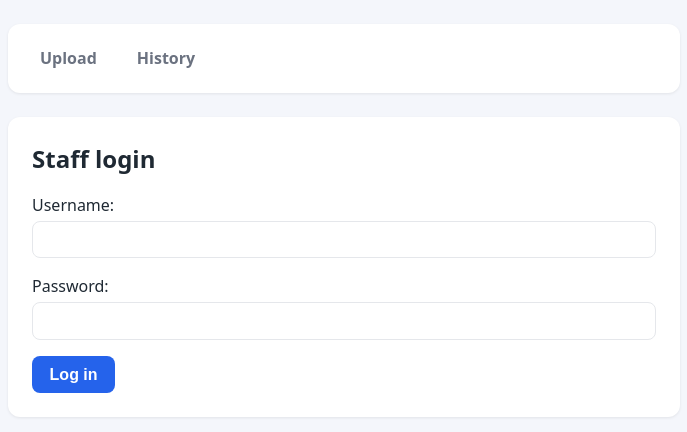
After one commit to 87vspry4fw-maker/ANPR, a Flask app: page /login in a window 1280 px wide. The commit adds this page. Shown: the top 432 px of the page, without its empty margins (296-983 px from the left). Run offline with Flask 3, Linux system fonts and the light colour scheme; parts of the project's set-up code (start-up, migrations or seed data) failed here and were passed over.

Commit message:
added login

```diff
--- a/app.py
+++ b/app.py
@@ -5,9 +5,13 @@ from flask import ( Flask,
                     request,
                     redirect,
                     url_for,
+                    session,
                     flash,)
 
 from werkzeug.utils import secure_filename
+from werkzeug.security import check_password_hash
+from functools import wraps
+
 
 from prediction import PredictPlate
 from database import CarParkDB
@@ -19,16 +23,48 @@ AllowedExtensions = {".png", ".jpg", ".jpeg", ".bmp", ".webp"}
 
 app = Flask(__name__)
 app.secret_key = "change-me-for-the-nea"
+Username = "admin"
+Password_hash = "pbkdf2:sha256:1000000$mozSeLmAFHPr9Dp3$2f356340a657a8f0b911428b9953af055efee2038671f4590961c13d5b8a78fd"
+#Parking@Godalming = password
+
 db = CarParkDB(str(BaseDir / "ANPR.db"))
+
+def login_required(view):
+    @wraps(view)
+    def wrapped(*args, **kwargs):
+        if not session.get("logged_in"):
+            return redirect(url_for("login"))
+        return view(*args, **kwargs)
+    return wrapped
 
 def _normalise(plate):
     return plate.replace(" ", "").upper()
 
+@app.route("/login", methods=["GET", "POST"])
+def login():
+    if request.method == "POST":
+        username = request.form.get("username", "")
+        password = request.form.get("password", "")
+        if username == Username and check_password_hash(Password_hash, password):
+            session["logged_in"] = True
+            return redirect(url_for("index"))
+        flash("Incorrect username or password.")
+    return render_template("login.html")
+
+@app.route("/logout")
+def logout():
+    session.clear()
+    flash("You have been logged out.")
+    return redirect(url_for("login"))
+
+
 @app.route("/")
+@login_required
 def index():
     return render_template("index.html")
 
 @app.route("/predict", methods=["POST"])
+@login_required
 def predict():
     file = request.files.get("image")
     if not file or file.filename == "":
@@ -61,6 +97,7 @@ def predict():
     return redirect(url_for("result", plate=plate))
 
 @app.route("/result")
+@login_required
 def result():
     plate = _normalise(request.args.get("plate", ""))
     if not plate:
@@ -68,6 +105,7 @@ def result():
     return render_template("result.html", plate=plate, is_banned=db.is_banned(plate))
 
 @app.route("/details/<plate>")
+@login_required
 def details(plate):
     plate = _normalise(plate)
     record = db.get_details(plate)
@@ -77,6 +115,7 @@ def details(plate):
     return render_template("details.html", plate=plate, record=record, history=db.get_history(plate))
 
 @app.route("/ban/<plate>", methods=["GET", "POST"])
+@login_required
 def ban(plate):
     if request.method == "GET":
         plate = _normalise(plate)
@@ -95,6 +134,7 @@ def ban(plate):
     return redirect(url_for("details", plate=plate))
 
 @app.route("/unban/<plate>", methods=["POST"])
+@login_required
 def unban(plate):
     plate = _normalise(plate)
     db.unban(plate)
@@ -102,6 +142,7 @@ def unban(plate):
     return redirect(url_for("details", plate=plate))
 
 @app.route("/history")
+@login_required
 def history():
     return render_template("history.html", events=db.recent_events(limit=50))
 
--- a/templates/base.html
+++ b/templates/base.html
@@ -4,6 +4,9 @@
 <nav>
     <a href="{{ url_for('index') }}">Upload</a>
     <a href="{{ url_for('history') }}">History</a>
+    {% if session.logged_in %}
+      <a href="{{ url_for('logout') }}" style="margin-left:auto">Logout</a>
+    {% endif %}
 </nav>
 {% with messages = get_flashed_messages() %}
   {% for m in messages %}<p class="flash">{{ m }}</p>{% endfor %}
--- /dev/null
+++ b/templates/login.html
@@ -0,0 +1,9 @@
+{% extends "base.html" %}
+{% block content %}
+  <h1>Staff login</h1>
+  <form method="post" action="{{ url_for('login') }}">
+    <p>Username: <input name="username" required></p>
+    <p>Password: <input name="password" type="password" required></p>
+    <button type="submit">Log in</button>
+  </form>
+{% endblock %}
```
